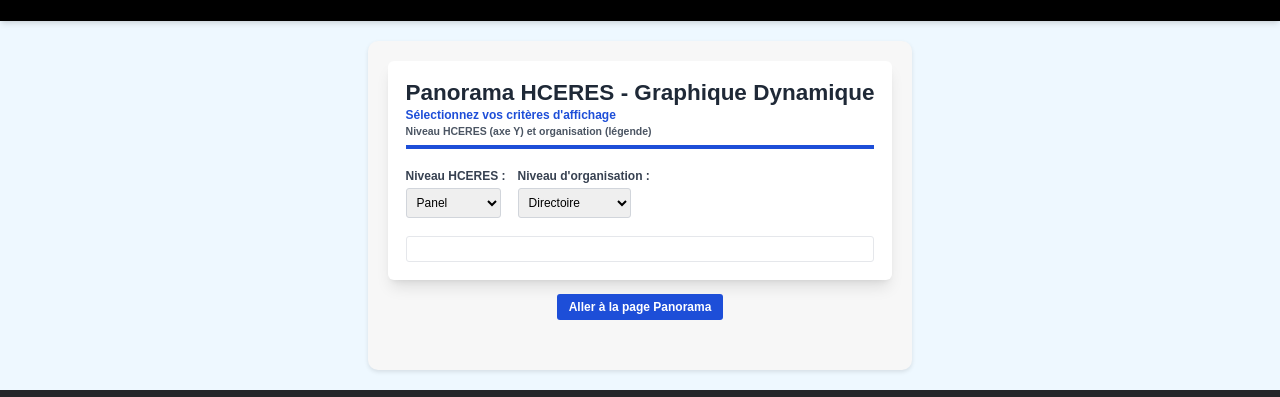
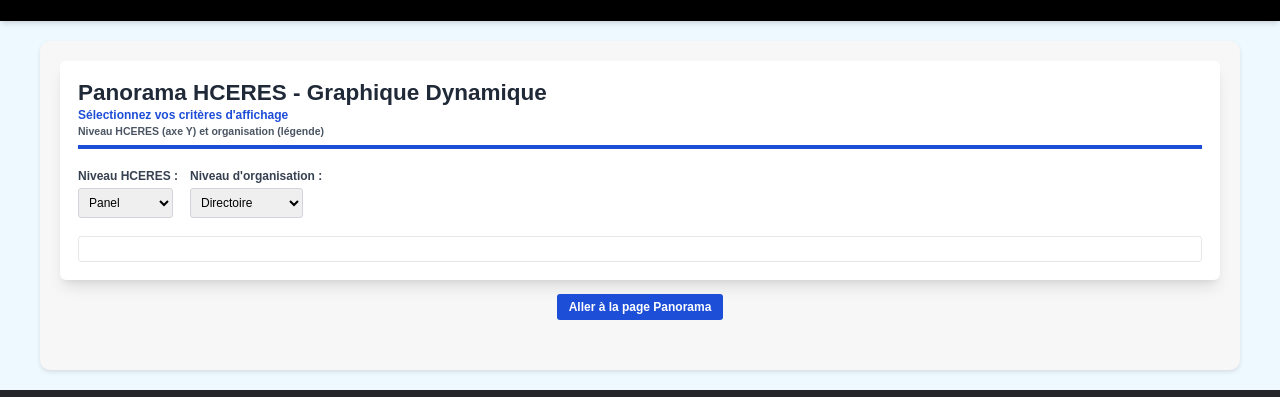
Before and after one commit to MA-BOUSSOUALEF/Robust-Data-Pipeline-with-Advanced-Search-Interface, a website built with Vite: page FrontEnd/panorama.html in a window 1280 px wide. Shown: the part 112-509 px from the top of the page. Built offline with nearby package versions, Linux system fonts and the light colour scheme; no server answers.

Commit message:
Feat : changes on the Front-end part git add .

```diff
--- a/FrontEnd/panorama.html
+++ b/FrontEnd/panorama.html
@@ -1,5 +1,6 @@
 <!DOCTYPE html>
 <html lang="fr">
+
 <head>
   <meta charset="UTF-8">
   <title>Panorama HCERES - Graphique Dynamique</title>
@@ -14,39 +15,61 @@
     crossorigin="anonymous" referrerpolicy="no-referrer" />
   <link rel="stylesheet" href="https://cdnjs.cloudflare.com/ajax/libs/font-awesome/6.4.2/css/all.min.css">
   <style>
-    /* Ensure the page takes full height and uses a flex layout */
-    html, body {
+    /* Basic reset and full-height flex layout */
+    html,
+    body {
       height: 100%;
       margin: 0;
       padding: 0;
     }
+
     body {
       display: flex;
       flex-direction: column;
     }
-    /* Main content styling */
+
+    /* Main content container: 100% width but capped at 1200px */
     #main-content {
       flex: 1;
       background-color: #f7f7f7;
       padding: 20px;
+      margin: 20px auto;
+      width: 100%;
+      max-width: 1200px;
       border-radius: 10px;
-      margin: 20px auto;
-      max-width: 1200px;
-      /* Remove or adjust the max-width to let the container expand */
       box-shadow: 0 2px 4px rgba(0, 0, 0, 0.1);
     }
-    /* Footer sticks to the bottom */
+
+    /* Inner container styling using Tailwind classes updated to use 1200px as cap */
+    .container-1200 {
+      width: 100%;
+      max-width: 1200px;
+      margin: 0 auto;
+    }
+
+    /* Responsive adjustments using media queries */
+    @media (max-width: 768px) {
+      #main-content {
+        padding: 10px;
+        margin: 10px;
+      }
+    }
+
+    /* Footer stays at the bottom */
     #footer {
       margin-top: auto;
     }
   </style>
 </head>
+
 <body>
+  <!-- Header loaded externally -->
   <div id="header"></div>
 
+  <!-- Main content container -->
   <div id="main-content">
-    <div class="w-full mb-6 bg-white shadow-lg rounded-lg p-6 space-y-6">
-      <div class="border-b-4 border-blue-700 pb-2">
+    <div class="container-1200 bg-white shadow-lg rounded-lg p-6 space-y-6 mb-6">
+      <div class="container-1200 mb-6 border-b-4 border-blue-700 pb-2">
         <h1 class="text-3xl font-bold text-gray-800">Panorama HCERES - Graphique Dynamique</h1>
         <p class="text-blue-700 font-semibold">
           Sélectionnez vos critères d'affichage
@@ -73,13 +96,14 @@
       </div>
       <div id="chart" class="border border-gray-200 rounded p-4 relative"></div>
     </div>
-    <div id="panoramaButton" class="w-full mb-6 text-center mt-6">
+    <div id="panoramaButton" class="container-1200 text-center mb-6 mt-6">
       <a href="panorama.html" class="bg-blue-700 text-white font-semibold py-2 px-4 rounded hover:bg-blue-800">
         Aller à la page Panorama
       </a>
     </div>
   </div>
 
+  <!-- Footer loaded externally -->
   <div id="footer"></div>
 
   <div id="tooltip" class="tooltip hidden"></div>
```
